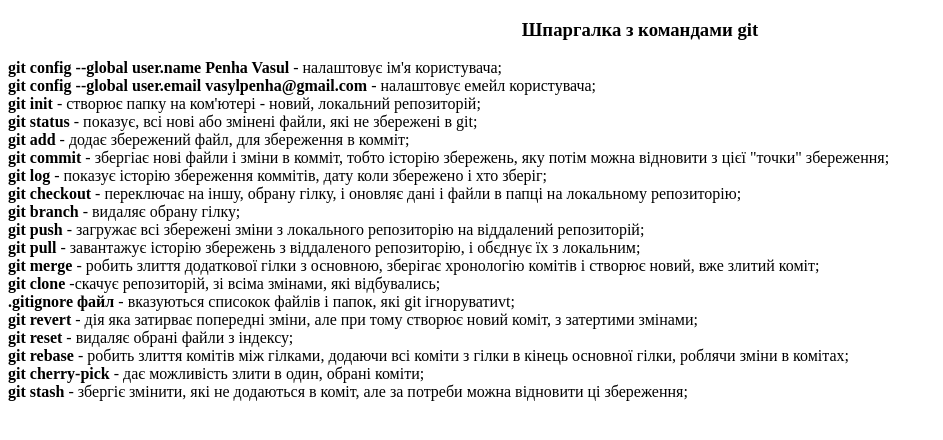
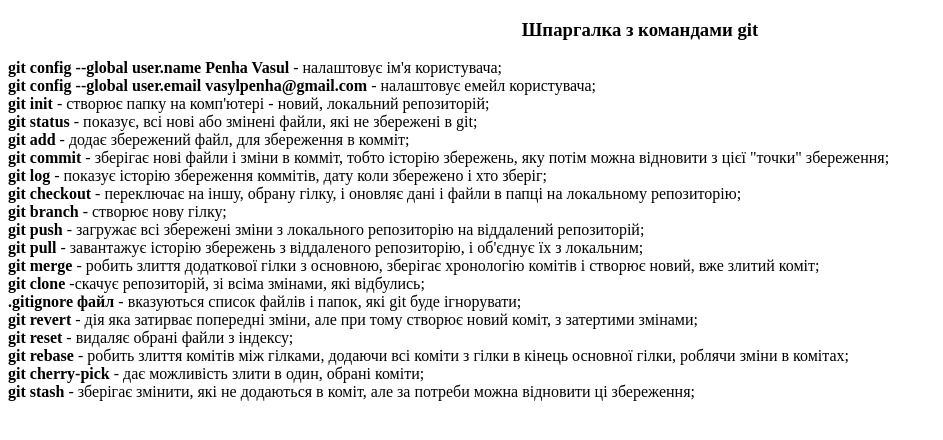
Before and after one commit to Penha-Vasyl/HW-1-VCS-Git-Github-gh-pages-FTP-, a plain HTML site: page index.html in a window 1280 px wide. Shown: the whole page, without its empty margins (0-943 px from the left). Drawn offline with Linux system fonts and the light colour scheme.

Commit message:
Corrected the value - git branch

```diff
--- a/index.html
+++ b/index.html
@@ -7,23 +7,22 @@
 <div><h3 align="center">Шпаргалка з командами git</h3></div>
 <div><table><b>git config --global user.name Penha Vasul</b> - налаштовує ім'я користувача;</table></div>
 <div><b>git config --global user.email vasylpenha@gmail.com</b> - налаштовує емейл користувача;</div>
-<div><b>git init</b> - створює папку на ком'ютері - новий, локальний репозиторій;</div>
+<div><b>git init</b> - створює папку на комп'ютері - новий, локальний репозиторій;</div>
 <div><b>git status</b> - показує, всі нові або змінені файли, які не збережені в git;</div>
 <div><b>git add</b> - додає збережений файл, для збереження в комміт;</div>
-<div><b>git commit</b> - збергіає нові файли і зміни в комміт, тобто історію збережень, яку потім можна відновити з цієї "точки" збереження;</div>
+<div><b>git commit</b> - зберігає нові файли і зміни в комміт, тобто історію збережень, яку потім можна відновити з цієї "точки" збереження;</div>
 <div><b>git log</b> - показує історію збереження коммітів, дату коли збережено і хто зберіг;</div>
 <div><b>git checkout</b> - переключає на іншу, обрану гілку, і оновляє дані і файли в папці на локальному репозиторію;</div>
-<div><b>git branch</b> - видаляє обрану гілку;</div>
+<div><b>git branch</b> - створює нову гілку;</div>
 <div><b>git push</b> - загружає всі збережені зміни з локального репозиторію на віддалений репозиторій;</div>
-<div><b>git pull</b> - завантажує історію збережень з віддаленого репозиторію, і обєднує їх з локальним;  </div>
+<div><b>git pull</b> - завантажує історію збережень з віддаленого репозиторію, і об'єднує їх з локальним;  </div>
 <div><b>git merge</b> - робить злиття додаткової гілки з основною, зберігає хронологію комітів і створює новий, вже злитий коміт;</div>
-<div><b>git clone</b> -скачує репозиторій, зі всіма змінами, які відбувались;</div>
-<div><b>.gitignore файл</b> - вказуються списокок файлів і папок, які git ігноруватиvt; </div>
+<div><b>git clone</b> -скачує репозиторій, зі всіма змінами, які відбулись;</div>
+<div><b>.gitignore файл</b> - вказуються список файлів і папок, які git буде ігнорувати; </div>
 <div><b>git revert</b> - дія яка затирває попередні зміни, але при тому створює новий коміт, з затертими змінами;</div>
 <div><b>git reset</b> - видаляє обрані файли з індексу;</div>
 <div><b>git rebase</b> - робить злиття комітів між гілками, додаючи всі коміти з гілки в кінець основної гілки, роблячи зміни в комітах; </div>
 <div><b>git cherry-pick</b> - дає можливість злити в один, обрані коміти;</div>
-<div><b>git stash</b> - збергіє змінити, які не додаються в коміт, але за потреби можна відновити ці збереження;</div>
-<div><b></b></div>
+<div><b>git stash</b> - зберігає змінити, які не додаються в коміт, але за потреби можна відновити ці збереження;</div>
 </body>
 </html>
```
